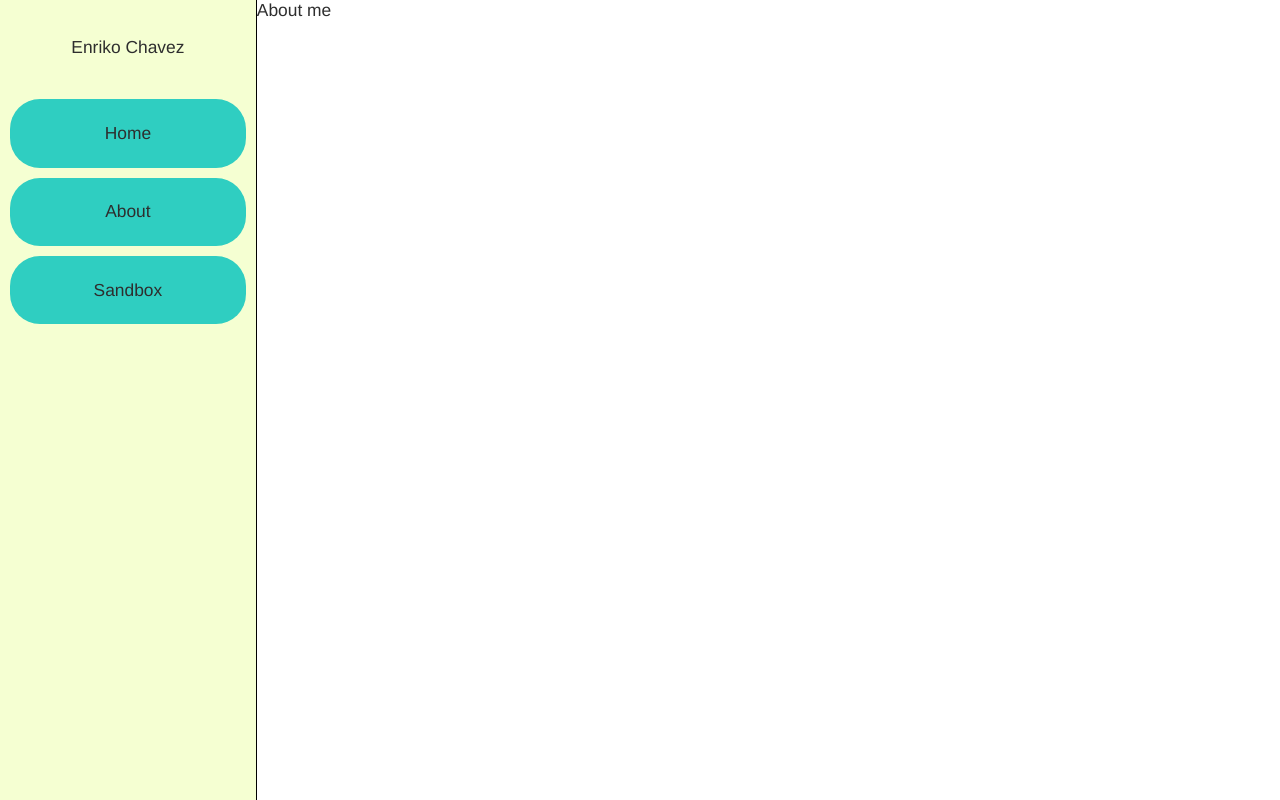
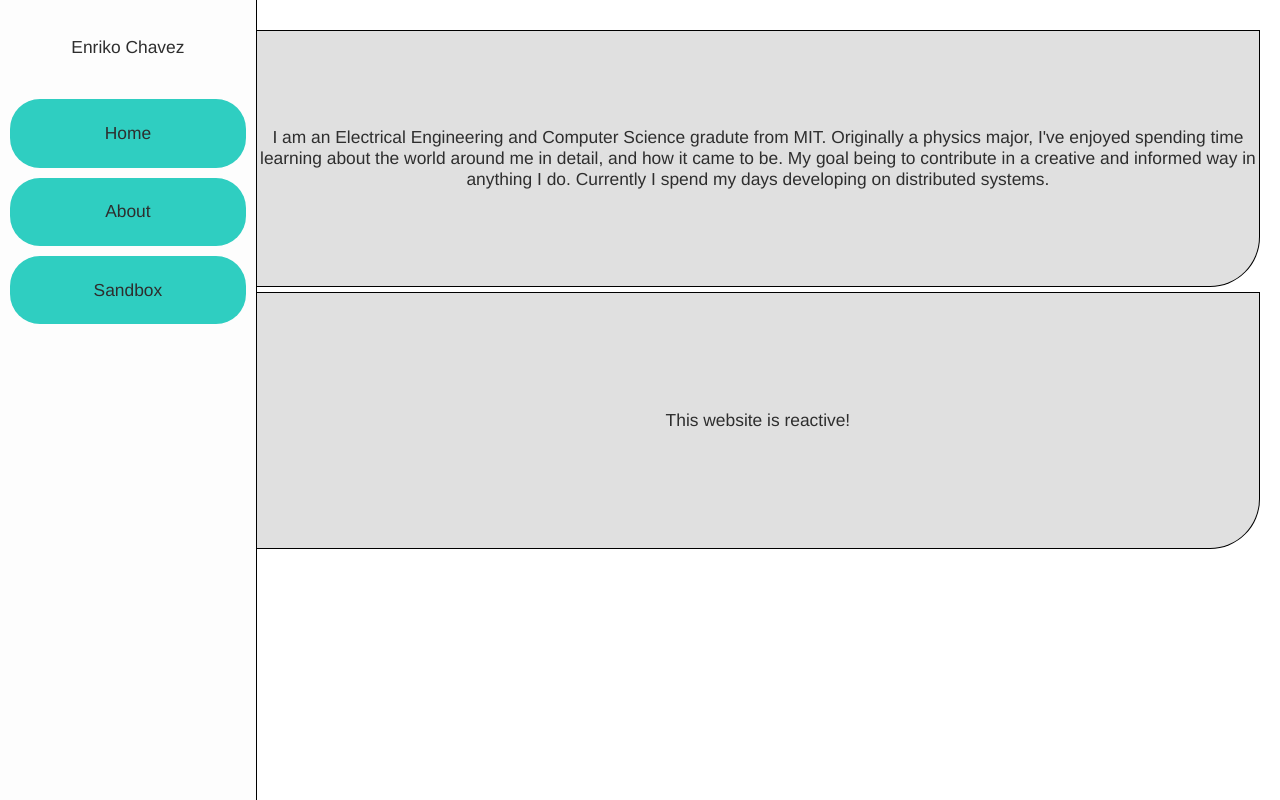
Before and after one commit to EnrikoChavez/EnrikoChavez.github.io, a React (Create React App) app: page /about in a window 1280 px wide. Built offline with nearby package versions, Linux system fonts and the light colour scheme.

Commit message:
many CSS changes and textbox changes

```diff
--- a/src/App.css
+++ b/src/App.css
@@ -37,7 +37,7 @@
   flex-grow: 1;
   flex-shrink: 1;
   flex-basis: 0;
-  background-color: #f5ffd2;
+  background-color: #fdfdfd;
   overflow:scroll;
   /* padding:1%; */
   position: relative;
--- a/src/components/navbar.css
+++ b/src/components/navbar.css
@@ -8,12 +8,13 @@
     justify-content: center;
     align-items: center;
     height: 20%;
+    text-align: center;
 }
 
 .rerouters{
     display: flex;
     flex-direction: column;
-    background-color: #f5ffd2;
+    background-color: #fdfdfd;
     height: 50%;
 }
 
--- a/src/components/pages/About.css
+++ b/src/components/pages/About.css
@@ -0,0 +1,15 @@
+.about-blob{
+    margin-right: 20px;
+    background-color: #e0e0e0;
+    display: flex;
+    align-items: center;
+    justify-content: center;
+    flex-grow: 1;
+    border-right: 1px solid black;
+    border-top: 1px solid black;
+    border-bottom: 1px solid black;
+    padding: 2px;
+    text-align: center;
+    border-bottom-right-radius: 50px;
+    margin-top: 5px;
+}
--- a/src/components/pages/About.js
+++ b/src/components/pages/About.js
@@ -3,8 +3,15 @@ import './About.css'
 
 function About() {
     return (
-        <div>
-            About me
+        <div className="home">
+            <div className="padding" id="top"/>
+            <div className="about-blob">
+                I am an Electrical Engineering and Computer Science gradute from MIT. Originally a physics major, I've enjoyed spending time learning about the world around me in detail, and how it came to be. My goal being to contribute in a creative and informed way in anything I do. Currently I spend my days developing on distributed systems.
+            </div>
+            <div className="about-blob">
+                This website is reactive!
+            </div>
+            <div className="padding" id="bottom"/>
         </div>
     )
 }
--- a/src/components/pages/Home.css
+++ b/src/components/pages/Home.css
@@ -5,7 +5,7 @@
 }
 
 #top{
-    height: 20%;
+    height: 10%;
 }
 
 .home-bar{
@@ -13,25 +13,35 @@
     flex-direction: row-reverse;
     /* background-color: gray; */
     flex-wrap: wrap;
+    justify-content: center;
 }
 
-/*info box is not very reactive todo make better*/
 .info-box{
     display: flex;
     justify-content: center;
     flex-grow: 1;
-    min-width: 25%;
+    min-width: 60%;
 }
 
 .stuff{
-    background-color: rgb(190, 242, 255);
+    background-color: #e0e0e0;
     display: flex;
     justify-content: center;
     align-items: center;
     flex-grow: 1;
+    border-right: 1px solid black;
+    border-top: 1px solid black;
+    border-bottom: 1px solid black;
+    padding: 2px;
+    text-align: center;
+    border-bottom-right-radius: 50px;
+    margin-top: 5px;
 }
 
 .profile-picture{
+    border-radius: 50px;
+    margin: 5px;
+    border: 1px solid;
 }
 
 #bottom{
--- a/src/components/pages/Home.js
+++ b/src/components/pages/Home.js
@@ -8,7 +8,7 @@ function Home() {
             <div className="home-bar">
                 <img className="profile-picture" src="/images/Enriko.jpg" alt=""/>
                 <div className="info-box">
-                    <div className="stuff">hello</div>
+                    <div className="stuff">hello! this is my personal sandbox website. I'll be using this site to explore my techy curiosity</div>
                 </div>
             </div>
             <div className="padding" id="bottom"/>
--- a/src/components/pages/Sandbox.css
+++ b/src/components/pages/Sandbox.css
@@ -11,7 +11,7 @@
     display: flex;
     align-items: center;
     justify-content: center;
-    background-color:lightgray;
+    /* background-color:lightgray; */
     height: 10%;
 }
 
```
Also changed, not shown: public/images/Enriko.jpg (added).
